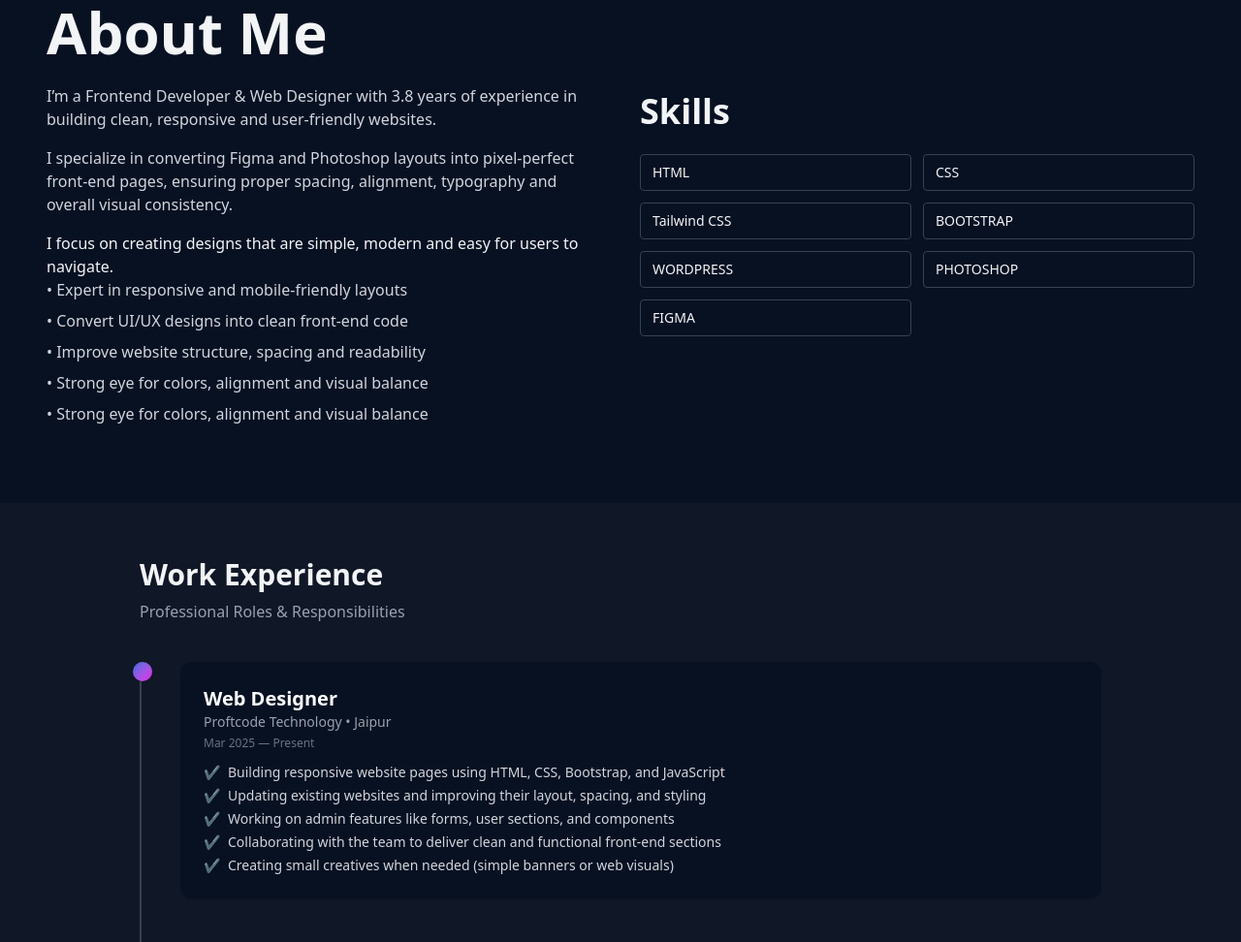
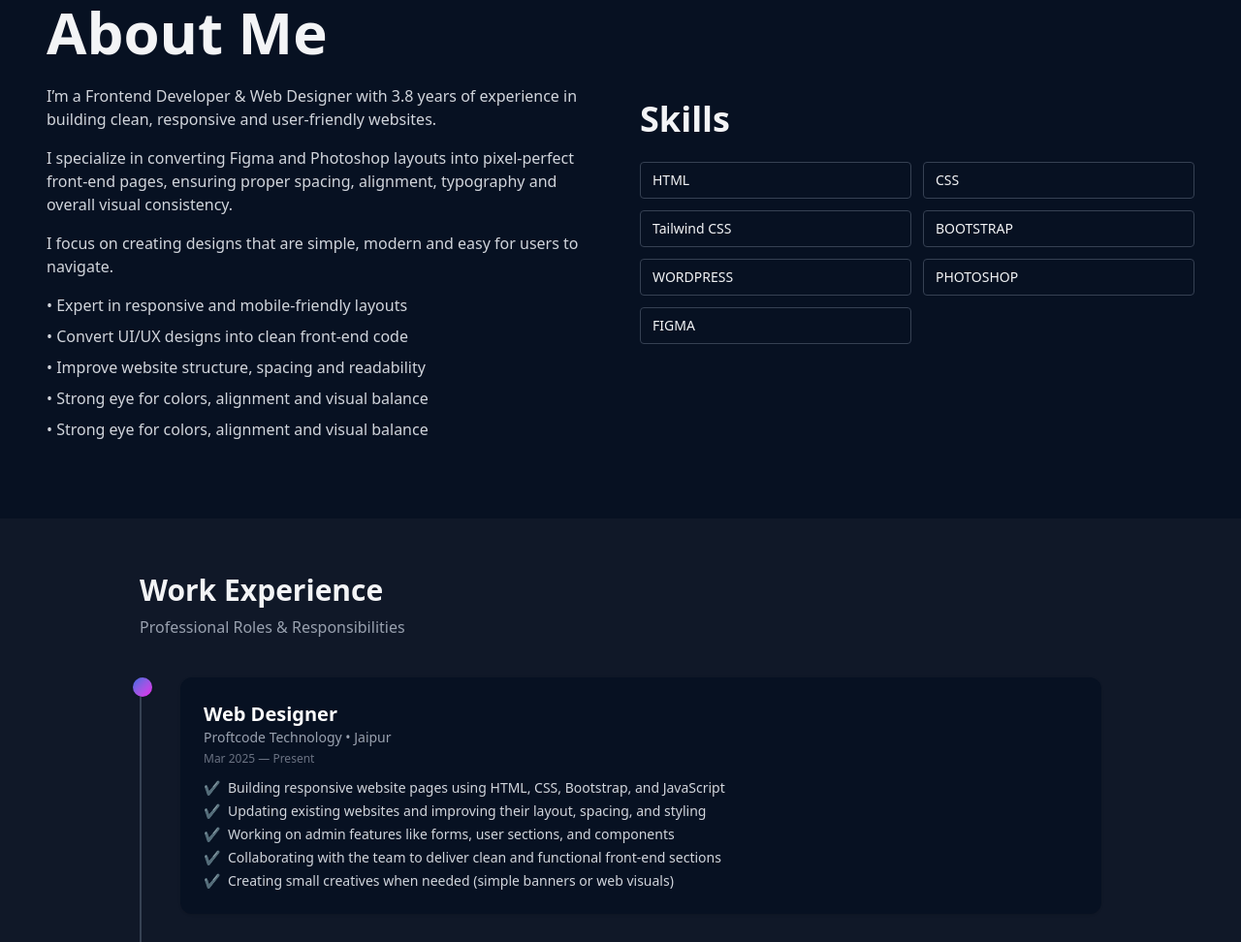
Before and after one commit to komal-frontend-developer/portfolio, a website: page index.html in a window 1280 px wide. Shown: the part 941-1913 px from the top of the page at 97% size. Drawn offline with nearby package versions, Linux system fonts and the light colour scheme.

Commit message:
Update index.html

```diff
--- a/index.html
+++ b/index.html
@@ -114,7 +114,7 @@
             clean, responsive and user-friendly websites.</p>
           <p class="text-gray-300 mb-4">I specialize in converting Figma and Photoshop layouts into pixel-perfect
             front-end pages, ensuring proper spacing, alignment, typography and overall visual consistency.</p>
-          <p>I focus on creating designs that are simple, modern and easy for users to navigate.</p>
+          <p class="text-gray-300 mb-4">I focus on creating designs that are simple, modern and easy for users to navigate.</p>
 
           <ul class="space-y-2 text-gray-300">
             <li>• Expert in responsive and mobile-friendly layouts</li>
```
